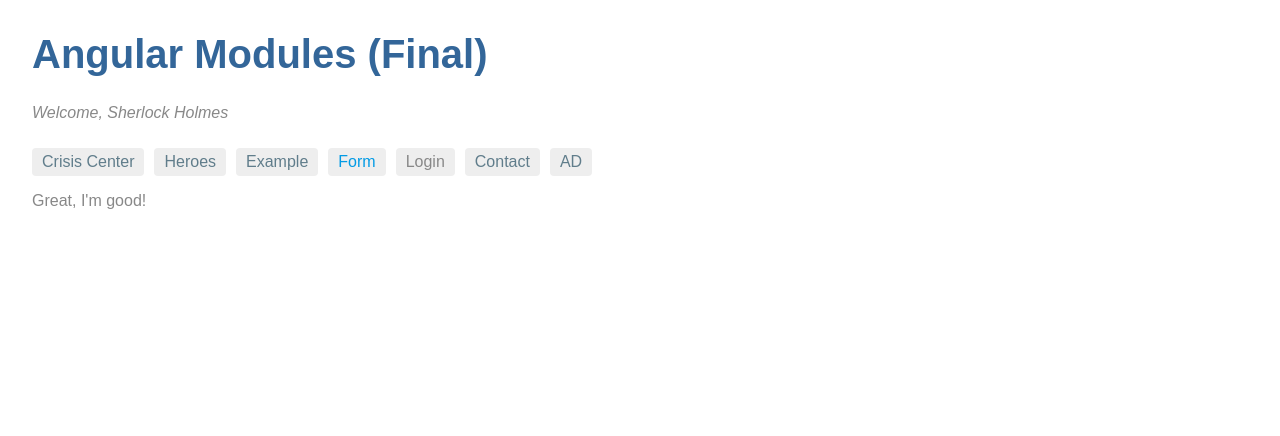
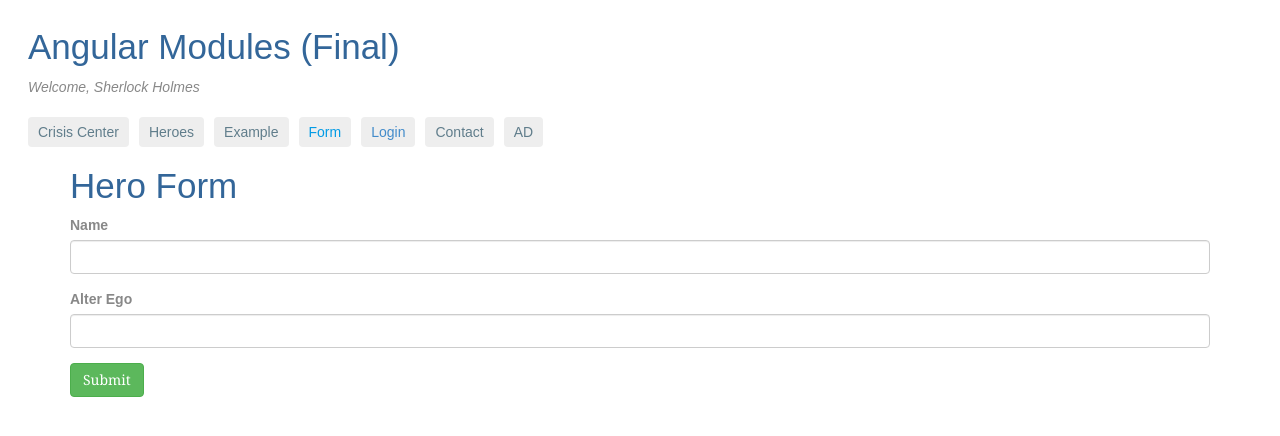
Before and after one commit to ZhangZongkun/my-router, an Angular app: page /form in a window 1280 px wide. Shown: the top 436 px of the page. Built offline with nearby package versions, Linux system fonts and the light colour scheme.

Commit message:
稍作修改

```diff
--- /dev/null
+++ b/src/app/myform/Hero.ts
@@ -0,0 +1,7 @@
+export class Hero {
+  constructor(public id: number,
+              public name: string,
+              public power: string,
+              public alerEgo?: string) {
+  }
+}
--- /dev/null
+++ b/src/app/myform/hero-form.component.html
@@ -0,0 +1,16 @@
+<div class="container">
+  <h1>Hero Form</h1>
+  <form>
+    <div class="form-group">
+      <label for="name">Name</label>
+      <input class="form-control" id="name" required>
+    </div>
+
+    <div class="form-group">
+      <label for="alterEgo">Alter Ego</label>
+      <input class="form-control" id="alterEgo">
+    </div>
+
+    <button type="submit" class="btn btn-success">Submit</button>
+  </form>
+</div>
--- a/src/app/myform/hero-form.component.ts
+++ b/src/app/myform/hero-form.component.ts
@@ -1,8 +1,22 @@
 import { Component } from '@angular/core';
+
+import { Hero } from './Hero';
 
 @Component({
   selector: 'app-hero-form',
-  template: `<p>Great, I'm good!</p>`
+  templateUrl: './hero-form.component.html'
 })
 export class HeroFormComponent {
+  powers = ['Really Smart', 'Super Flexible',
+    'Super Hot', 'Weather Changer'];
+  model = new Hero(18, 'Dr IQ', this.powers[0], 'Chunk Overstreet');
+  submitted = false;
+
+  onSubmit() {
+    this.submitted = true;
+  }
+
+  get diagnostic() {
+    return JSON.stringify(this.model);
+  }
 }
--- /dev/null
+++ b/src/assets/forms.css
@@ -0,0 +1,7 @@
+.ng-valid[required], .ng-valid.required {
+  border-left: 5px solid #42A948;
+}
+
+.ng-valid:not(form) {
+  border-left: 5px solid #A94442;
+}
--- a/src/index.html
+++ b/src/index.html
@@ -10,9 +10,10 @@
 
   <link rel="stylesheet" href="./assets/sample.css">
   <link rel="stylesheet" href="./assets/app.css">
+  <link rel="stylesheet" href="./assets/forms.css">
 
-  <!--<script src="./assets/jquery.js"></script>-->
-  <!--<link rel="stylesheet" href="./assets/bootstrap.min.css">-->
+  <script src="./assets/jquery.js"></script>
+  <link rel="stylesheet" href="./assets/bootstrap.min.css">
 </head>
 <body>
 <app-root>Loading...</app-root>
```
